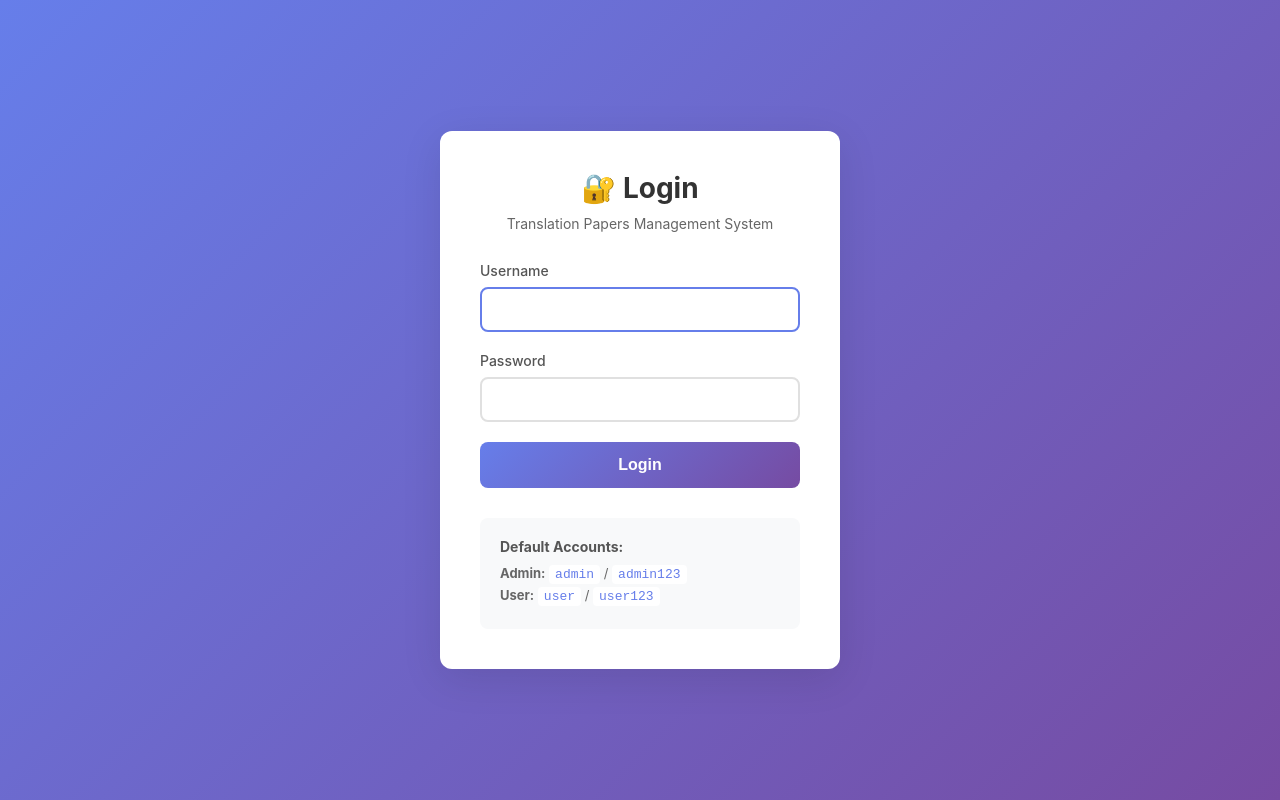
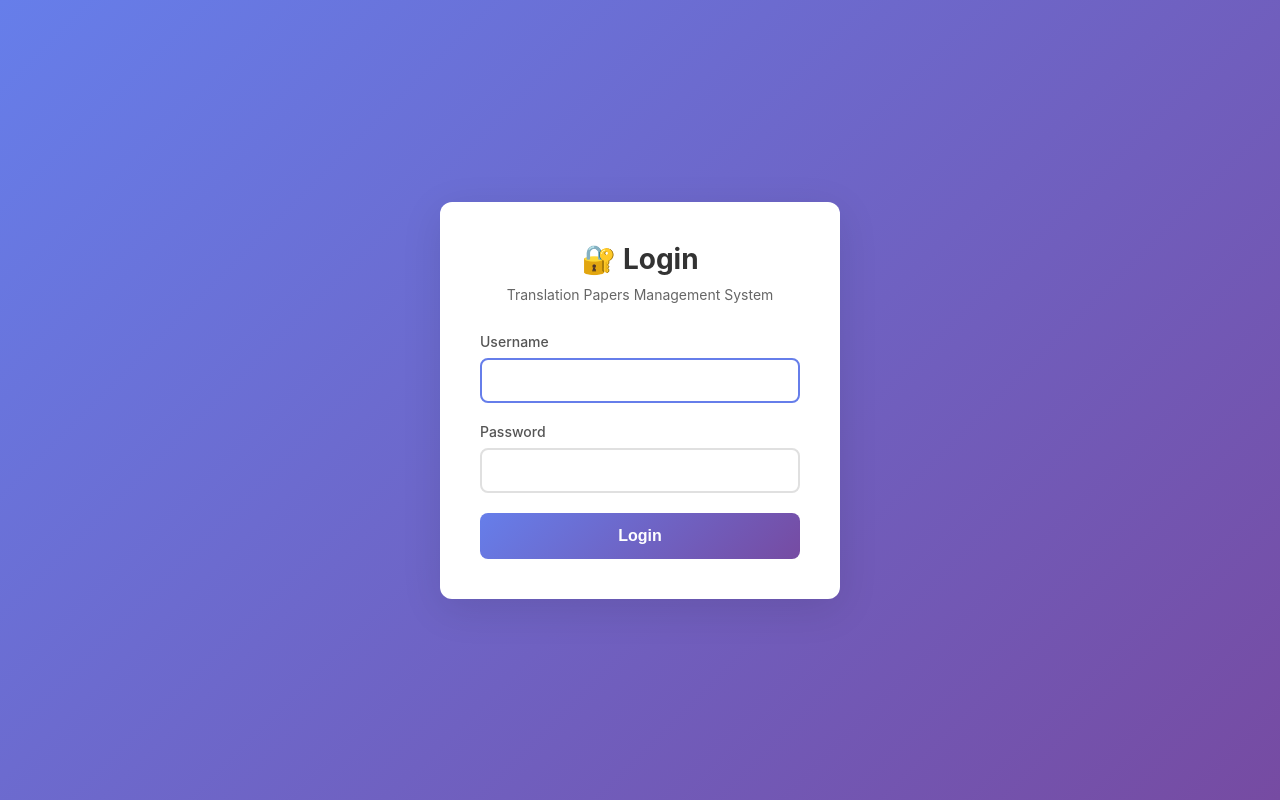
Before and after one commit to yrliu666-byte/translation-papers, a Flask app: page /login in a window 1280 px wide. Run offline with Flask 3, Linux system fonts and the light colour scheme.

Commit message:
Remove default account credentials from login page

```diff
--- a/templates/login.html
+++ b/templates/login.html
@@ -113,32 +113,6 @@
             border: 1px solid #cfc;
         }
 
-        .default-accounts {
-            margin-top: 30px;
-            padding: 20px;
-            background: #f8f9fa;
-            border-radius: 8px;
-            font-size: 13px;
-        }
-
-        .default-accounts h3 {
-            color: #555;
-            font-size: 14px;
-            margin-bottom: 10px;
-        }
-
-        .default-accounts p {
-            color: #666;
-            margin: 5px 0;
-        }
-
-        .default-accounts code {
-            background: white;
-            padding: 2px 6px;
-            border-radius: 4px;
-            color: #667eea;
-            font-family: 'Courier New', monospace;
-        }
     </style>
 </head>
 <body>
@@ -168,11 +142,6 @@
             <button type="submit" class="btn-login">Login</button>
         </form>
 
-        <div class="default-accounts">
-            <h3>Default Accounts:</h3>
-            <p><strong>Admin:</strong> <code>admin</code> / <code>admin123</code></p>
-            <p><strong>User:</strong> <code>user</code> / <code>user123</code></p>
-        </div>
     </div>
 </body>
 </html>
```
